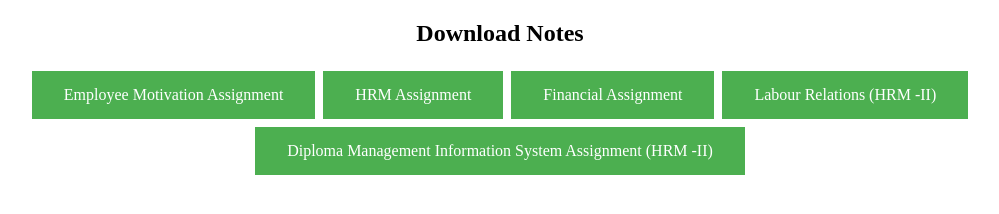
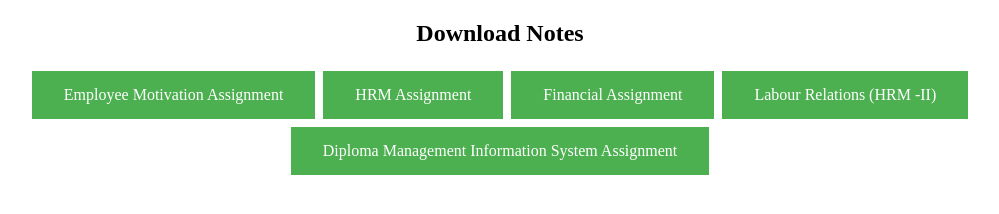
Before and after one commit to kumaraishara43/Assignments, a plain HTML site: page index.html in a window 1280 px wide. Shown: the whole page, without its empty margins (140-1139 px from the left). Drawn offline with Linux system fonts and the light colour scheme.

Commit message:
Update index.html

```diff
--- a/index.html
+++ b/index.html
@@ -28,7 +28,7 @@
 <a href="HRM Assignment.html" class="button">HRM Assignment</a>
 <a href="Financial Assignment.html" class="button">Financial Assignment</a>
   <a href="Labour Relations (HRM -II).html" class="button">Labour Relations (HRM -II)</a>
-<a href="DMISAssignment.html" class="button">Diploma Management Information System Assignment (HRM -II)</a>
+<a href="DMISAssignment.html" class="button">Diploma Management Information System Assignment</a>
 
 </body>
 </html>
```
